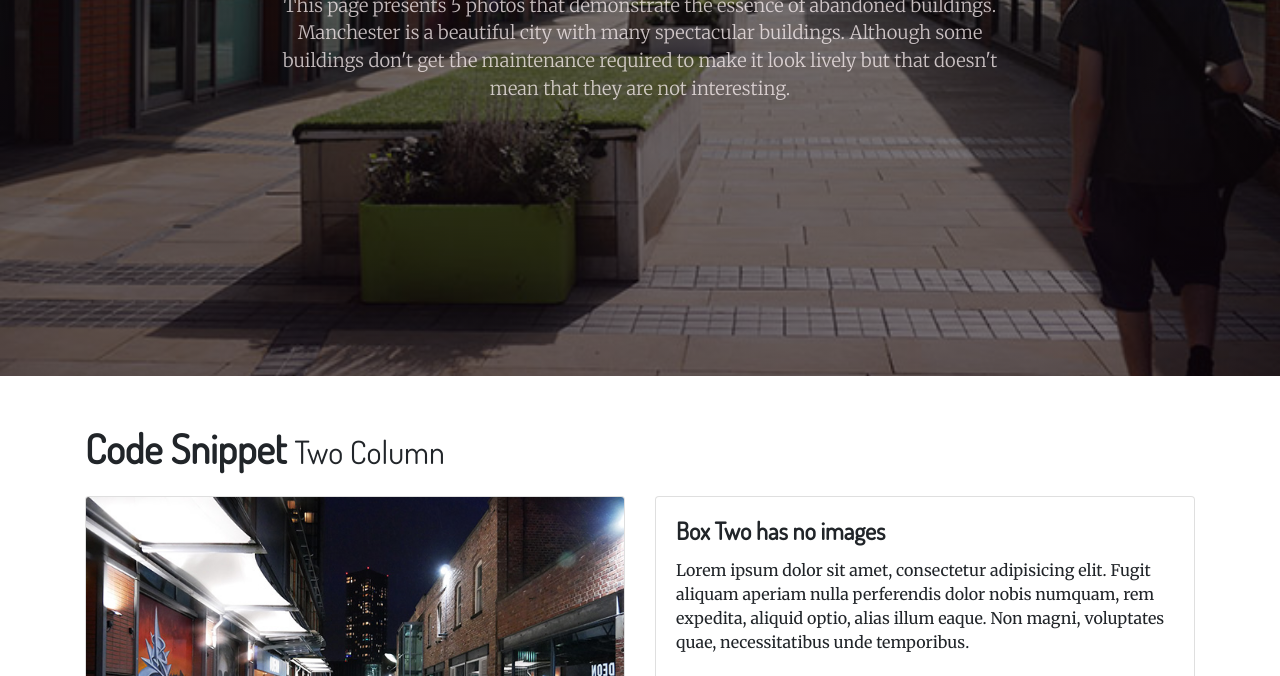
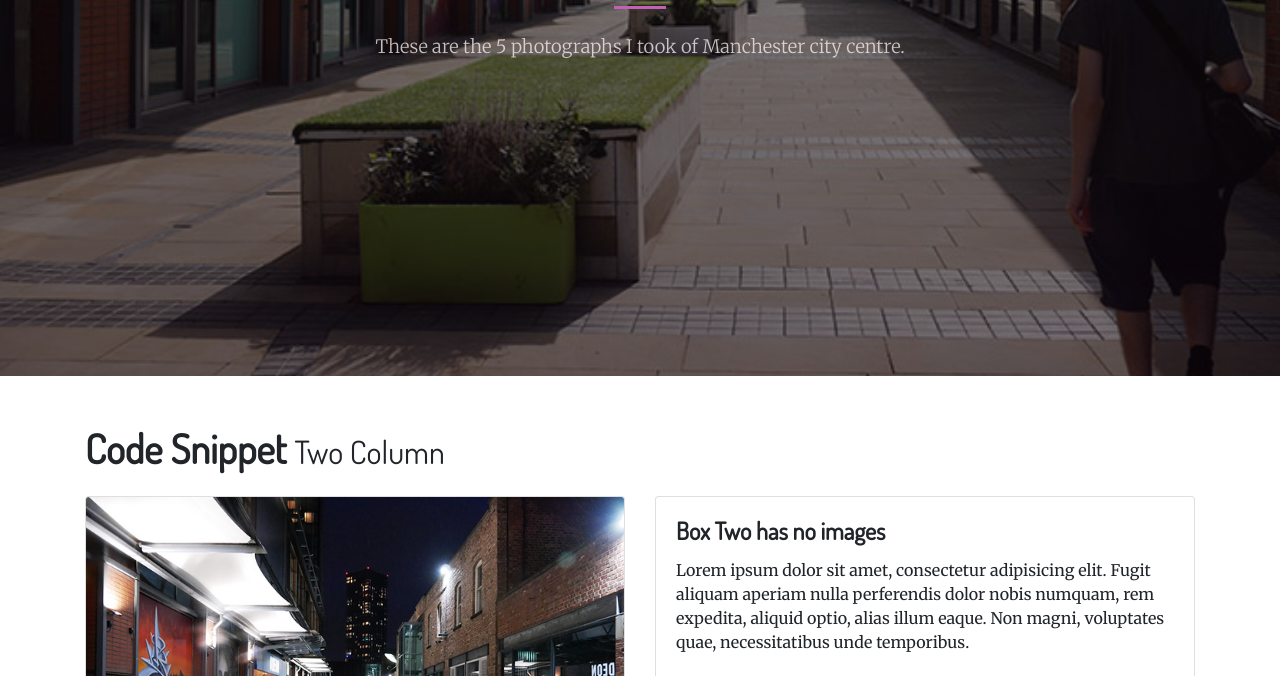
Before and after one commit to dcrosdalde/mp-portfolio, a plain HTML site: page photography-portfolio.html in a window 1280 px wide. Shown: the part 424-1100 px from the top of the page. Drawn offline with Linux system fonts and the light colour scheme.

Commit message:
changed text

```diff
--- a/photography-portfolio.html
+++ b/photography-portfolio.html
@@ -66,7 +66,7 @@
           <hr class="divider my-4">
         </div>
         <div class="col-lg-8 align-self-baseline">
-          <p class="text-white-75 font-weight-light mb-5">This page presents 5 photos that demonstrate the essence of abandoned buildings. Manchester is a beautiful city with many spectacular buildings. Although some buildings don't get the maintenance required to make it look lively but that doesn't mean that they are not interesting.</p>
+          <p class="text-white-75 font-weight-light mb-5">These are the 5 photographs I took of Manchester city centre.</p>
         </div>
       </div>
     </div>
```
Also changed, not shown: index.html (+1 -1 lines).
